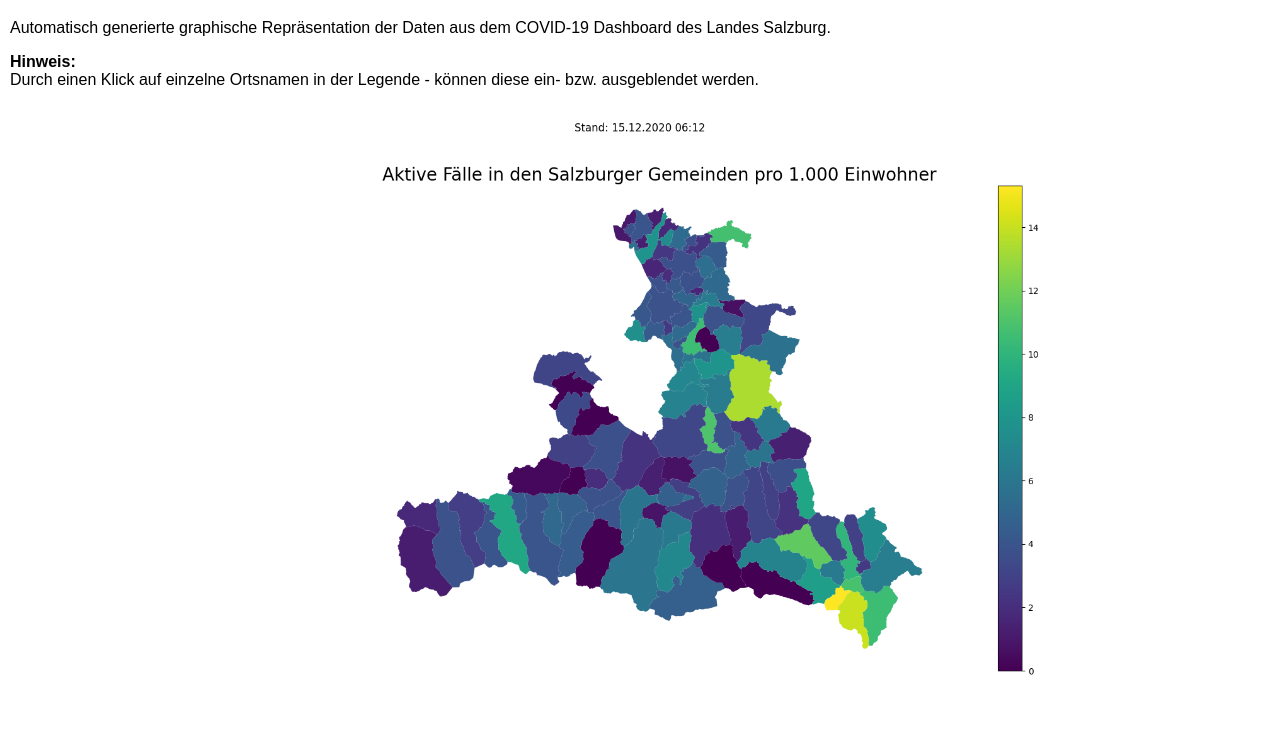
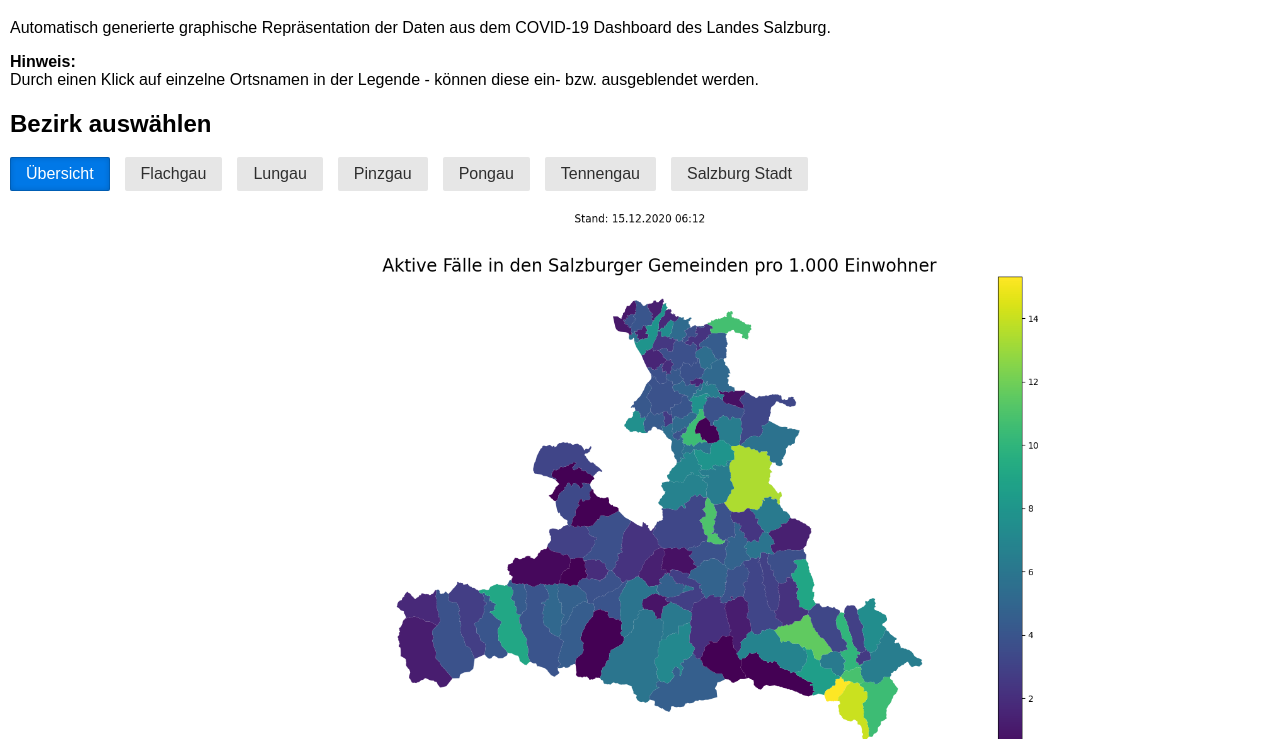
Before and after one commit to fitforfire/covid-sbg, a website: page docs/index.html in a window 1280 px wide. Shown: the part 61-800 px from the top of the page. Drawn offline with Linux system fonts and the light colour scheme.

Commit message:
maybe better placement

```diff
--- a/docs/css/main.css
+++ b/docs/css/main.css
@@ -39,6 +39,6 @@ h2 .population {
     font-size: smaller;
 }
 
-img {
+#sbgMap {
     width: 100%;
 }
--- a/docs/js/structure.js
+++ b/docs/js/structure.js
@@ -125,8 +125,8 @@ class Overview extends Component {
     render(props, state) {
         return (
             h('section', {},
-                h('img', {src: 'report/aktiv.png'}),
                 h(DistrictNav, {showRelativeValues: props.showRelativeValues}),
+                h('img', {src: 'report/aktiv.png', id: 'sbgMap'}),
                 h(ModeNav, {district: props.district, showRelativeValues: props.showRelativeValues}),
                 h('h2', {}, props.showRelativeValues ? `Aktive Fälle pro 100.000 Einwohner pro Bezirk` : `Aktive Fälle pro Bezirk`),
                 h('canvas', {id: 'overview'}),
```
